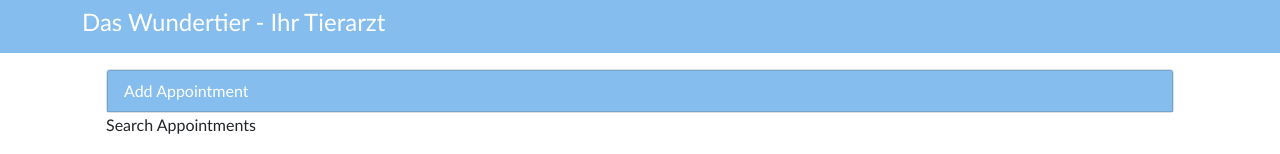
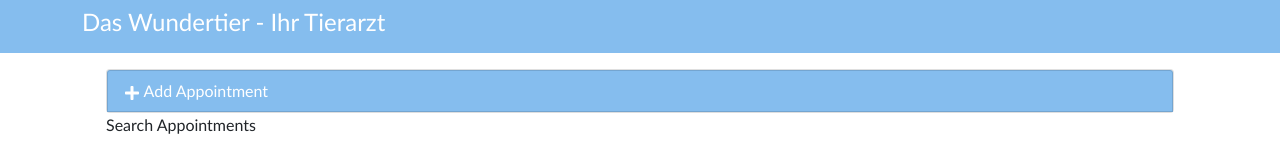
Before and after one commit to Verenasworld/webinterface, a React (Create React App) app: page / in a window 1280 px wide. Shown: the top 154 px of the page. Built offline with nearby package versions, Linux system fonts and the light colour scheme.

Commit message:
hide and show form onclick -toggle

```diff
--- a/src/components/AddApointsment.js
+++ b/src/components/AddApointsment.js
@@ -1,4 +1,5 @@
 import React, { Component } from 'react';
+import {FaPlus} from 'react-icons/fa';
 
 export default class AddApointsment extends Component {
     render() {
@@ -7,8 +8,10 @@
                 'card textcenter mt-3 ' +
                 (this.props.formDisplay? '' : 'add-appointment')
             }>
-            <div className="apt-addheading card-header bg-primary text-white">
-              Add Appointment
+            <div className="apt-addheading card-header bg-primary text-white"
+            onClick= {this.props.toggleForm}
+            >
+            <FaPlus/>  Add Appointment
             </div>
 
             <div className="card-body">
--- a/src/components/App.js
+++ b/src/components/App.js
@@ -15,7 +15,17 @@
     lastIndex: 0
    };
   this.deleteAppointment = this.deleteAppointment.bind(this);
+  this.toggleForm = this.toggleForm.bind(this);
 }
+
+toggleForm(){
+  this.setState(
+    {
+      formDisplay: !this.state.formDisplay
+    }
+  )
+}
+
 deleteAppointment(apt) {
   let tempApts = this.state.myAppointments;
   tempApts = without(tempApts, apt);
@@ -52,7 +62,8 @@
               <div className="col-md-12 bg-white">
                 <div className="container" >
                   <AddApointsment
-                  formDisplay= {this.state.formDisplay}/>
+                  formDisplay= {this.state.formDisplay}
+                  toggleForm = {this.toggleForm}/>
                     <SearchApointments/>
                     <ListApoointsment  appointments ={this.state.myAppointments}
                     deleteAppointment = {this.deleteAppointment}/>
```
